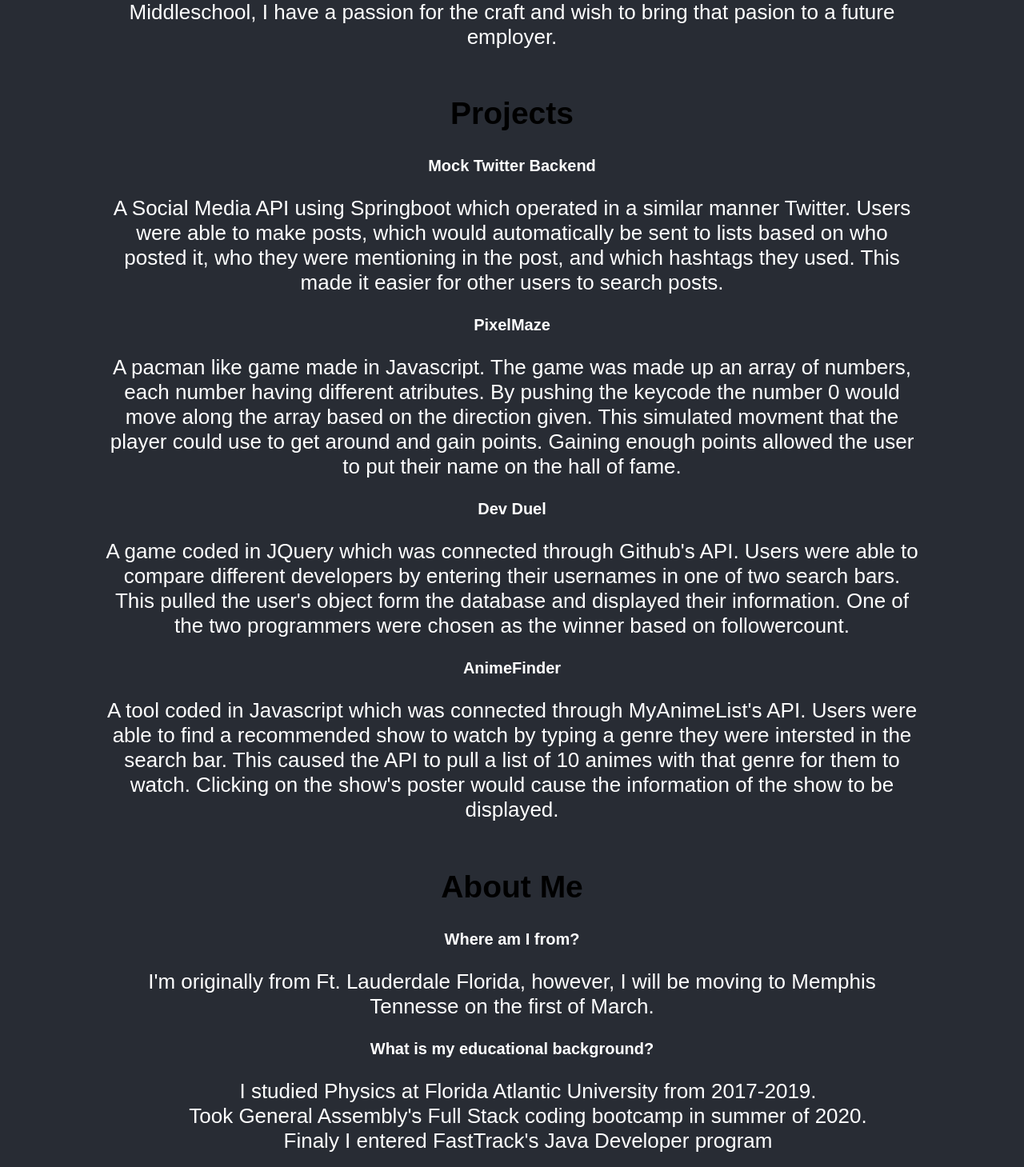
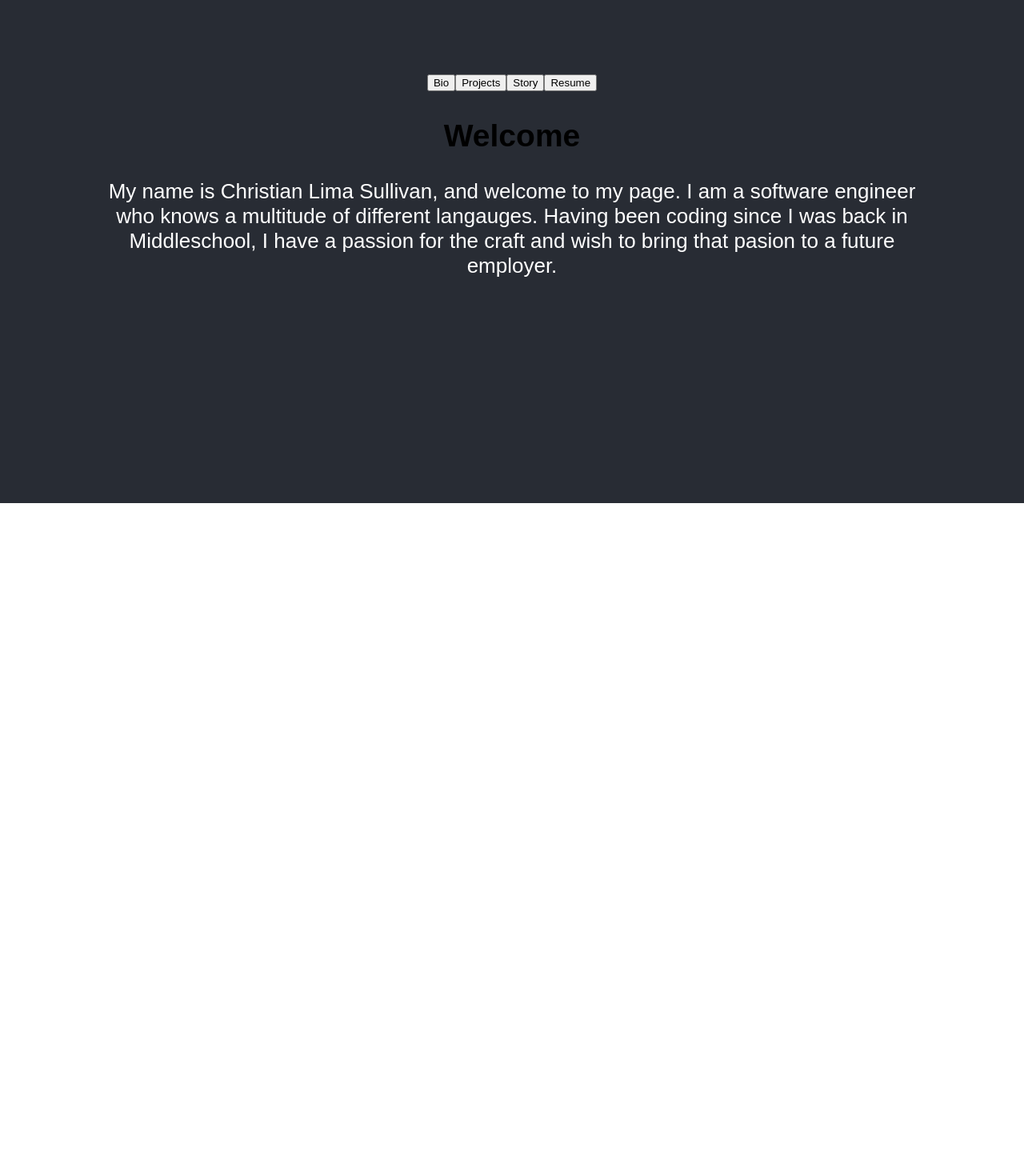
Before and after one commit to ACoolCat/react-assignment-portfolio-ACoolCat, a React (Create React App) app in the folder portfolio/: page / in a window 1280 px wide. Shown: the part 971-2430 px from the top of the page at 80% size. After the commit the page ends 1600 px from the top, so only its background shows below. Built offline with nearby package versions, Linux system fonts and the light colour scheme.

Commit message:
Buttons and links

```diff
--- a/portfolio/src/App.css
+++ b/portfolio/src/App.css
@@ -57,3 +57,19 @@
   height: 53vh;
   border-radius: 50%;
 }
+
+#bioClass {
+  display: block;
+}
+
+#projectClass {
+  display: none;
+}
+
+#storyClass {
+  display: none;
+}
+
+#resumeClass {
+  display: none;
+}
--- a/portfolio/src/App.js
+++ b/portfolio/src/App.js
@@ -11,18 +11,50 @@ import Face from './Face.jpg'
 
 function App() {
 
+  function bioVisible(){
+    document.getElementById("bioClass").style.display = "block";
+    document.getElementById("projectClass").style.display = "none";
+    document.getElementById("storyClass").style.display = "none";
+    document.getElementById("resumeClass").style.display = "none";
+  }
+
+  function projectVisible(){
+    document.getElementById("projectClass").style.display = "block";
+    document.getElementById("bioClass").style.display = "none";
+    document.getElementById("storyClass").style.display = "none";
+    document.getElementById("resumeClass").style.display = "none";
+  }
+
+  function storyVisible(){
+    document.getElementById("storyClass").style.display = "block";
+    document.getElementById("projectClass").style.display = "none";
+    document.getElementById("bioClass").style.display = "none";
+    document.getElementById("resumeClass").style.display = "none";
+  }
+
+  function resumeVisible(){
+    document.getElementById("resumeClass").style.display = "block";
+    document.getElementById("projectClass").style.display = "none";
+    document.getElementById("storyClass").style.display = "none";
+    document.getElementById("bioClass").style.display = "none";
+  }
+
   return (
     <div className="App">
-      <div class="music">
-      </div>
       <div className="header">
         <img src={Face} className="face" alt="face" />
       </div>
       <header className="Base">
-        <Bio/>
-        <Projects/>
-        <Story/>
-        <Resume/>
+      <div className="buttonList">
+      <button onClick={bioVisible}>Bio</button>
+      <button onClick={projectVisible}>Projects</button>
+      <button onClick={storyVisible}>Story</button>
+      <button onClick={resumeVisible}>Resume</button>
+      </div>
+        <div Id="bioClass"><Bio/></div>
+        <div Id="projectClass"><Projects/></div>
+        <div Id="storyClass"><Story/></div>
+        <div Id="resumeClass"><Resume/></div>
       </header>
     </div>
   );
--- a/portfolio/src/projects/projects.js
+++ b/portfolio/src/projects/projects.js
@@ -4,13 +4,13 @@ function Projects() {
     <div className="Projects">
         <h2>Projects</h2>
         <div className="container">
-          <h3>Mock Twitter Backend</h3>
+          <a href = "https://github.com/fasttrackd-student-work/spring-assessment-social-media-team-sprint1"> <h3>Mock Twitter Backend</h3> </a>
             <dl>A Social Media API using Springboot which operated in a similar manner Twitter. Users were able to make posts, which would automatically be sent to lists based on who posted it, who they were mentioning in the post, and which hashtags they used. This made it easier for other users to search posts.</dl>
-          <h3>PixelMaze</h3>
-            <dl>A pacman like game made in Javascript. The game was made up an array of numbers, each number having different atributes. By pushing the keycode the number 0 would move along the array based on the direction given. This simulated movment that the player could use to get around and gain points. Gaining enough points allowed the user to put their name on the hall of fame.</dl>
-          <h3>Dev Duel</h3>
+          <a href= "https://pixelmaze.herokuapp.com/"> <h3>PixelMaze</h3> </a>
+            <dl>A pacman like game made in Javascript. The game was made up an array of numbers, with each number having different atributes. By pushing the keycode the number 0 would move along the array based on the direction given. This simulated movment that the player could use to get around and gain points. Gaining enough points allowed the user to put their name on the hall of fame.</dl>
+          <a href="https://github.com/fasttrackd-student-work/js-assessment-dev-duel-ACoolCat"><h3>Dev Duel</h3></a>
             <dl>A game coded in JQuery which was connected through Github's API. Users were able to compare different developers by entering their usernames in one of two search bars. This pulled the user's object form the database and displayed their information. One of the two programmers were chosen as the winner based on followercount.</dl>
-          <h3>AnimeFinder</h3>
+          <a href= "https://animefinder.herokuapp.com/"><h3>AnimeFinder</h3></a>
             <dl>A tool coded in Javascript which was connected through MyAnimeList's API. Users were able to find a recommended show to watch by typing a genre they were intersted in the search bar. This caused the API to pull a list of 10 animes with that genre for them to watch. Clicking on the show's poster would cause the information of the show to be displayed.</dl>
         </div>
     </div>
--- a/portfolio/src/resume/resume.js
+++ b/portfolio/src/resume/resume.js
@@ -1,4 +1,5 @@
 import Form from './resume.PNG'
+import Form2 from './resume 2.PNG'
 
 function Resume() {
 
@@ -8,6 +9,8 @@ function Resume() {
         <div className="container">
           <p>Check out my resume: </p>
           <img src={Form} className="resume" alt="resume" />
+          <br/>
+          <img src={Form2} className="resume" alt="resume" />
         </div>
     </div>
   );
--- a/portfolio/src/story/story.js
+++ b/portfolio/src/story/story.js
@@ -10,10 +10,10 @@ function Story() {
          <ul>
           <li>I studied Physics at Florida Atlantic University from 2017-2019.</li>
           <li>Took General Assembly's Full Stack coding bootcamp in summer of 2020.</li>
-          <li>Finaly I entered  FastTrack's Java Developer program</li>
+          <li>Finaly I entered  FastTrack's Java Developer program in January of 2021</li>
          </ul>
          <h3>What started my interest in programming?</h3>
-         <p>In middle school to highschool I was part of my school's robotics team. I began to help coding the robots we built, which sparked a love for developing in me. </p>
+         <p>From middle school to high school I was part of my school's robotics team. I began by coding the robots we built, which sparked a love for developing in me. </p>
          <h3>What are my hobbies or free time activities?</h3>
          <ul>
           <li>Playing games (namely JRPGs and action games)</li>
```
Also changed, not shown: portfolio/src/resume/resume 2.PNG (added), portfolio/src/resume/resume.PNG.
